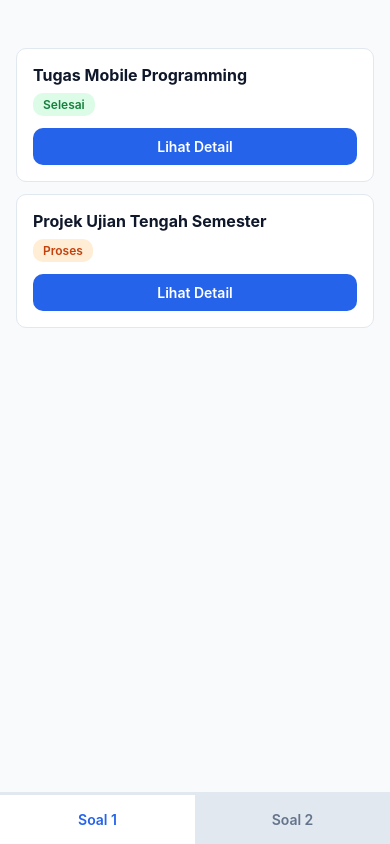
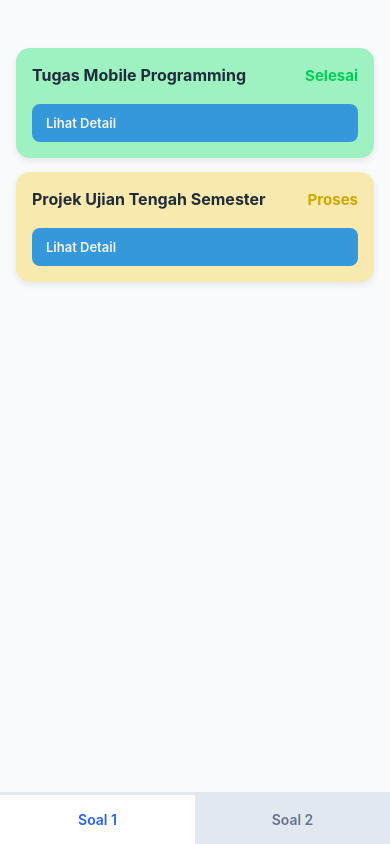
Before and after one commit to sharkpause/uts-lab-mobile, a React Native app: screen / in a window 390 px wide. Built offline with nearby package versions, Linux system fonts and the light colour scheme.

Commit message:
feat: change styling to be more unique

```diff
--- a/src/components/InfoCard.tsx
+++ b/src/components/InfoCard.tsx
@@ -11,19 +11,29 @@ const InfoCard = ({ title, status, onPress }: InfoCardProps) => {
   const isSelesai = status === 'Selesai';
 
   return (
-    <View style={styles.card}>
+    <View style={[
+      styles.card,
+      {
+        backgroundColor: status == 'Selesai' ? '#9ef2c1' : '#f8e9ae'
+      }
+      ]}>
+      <View style={styles.titleRow}>
         <Text style={styles.title}>{title}</Text>
-      <View
+          <Text
             style={[
-          styles.badge,
-          { backgroundColor: isSelesai ? '#DCFCE7' : '#FFEDD5' },
+              styles.badgeText,
+              isSelesai ? styles.textSelesai : styles.textProses,
             ]}
           >
-        <Text style={[styles.badgeText, { color: isSelesai ? '#15803D' : '#C2410C' }]}>
             {status}
           </Text>
       </View>
-      <TouchableOpacity activeOpacity={0.6} style={styles.button} onPress={onPress}>
+
+      <TouchableOpacity
+        activeOpacity={0.7}
+        style={styles.button}
+        onPress={onPress}
+      >
         <Text style={styles.buttonText}>Lihat Detail</Text>
       </TouchableOpacity>
     </View>
@@ -32,43 +42,52 @@ const InfoCard = ({ title, status, onPress }: InfoCardProps) => {
 
 const styles = StyleSheet.create({
   card: {
-    backgroundColor: '#FFFFFF',
-    borderWidth: 1,
-    borderColor: '#E2E8F0',
-    borderRadius: 10,
+    borderRadius: 14,
     padding: 16,
-    marginBottom: 12,
+    marginBottom: 14,
+
+    shadowColor: '#000000',
+    elevation: 8,
+
+    shadowOffset: { width: 0, height: 3 },
+    shadowOpacity: 0.08,
+    shadowRadius: 6,
+  },
+  titleRow: {
+    flexDirection: 'row',
+    alignItems: 'center',
+    justifyContent: 'space-between',
+    gap: 10,
+    marginBottom: 18,
   },
   title: {
+    flex: 1,
     fontSize: 16,
-    fontWeight: 'bold',
-    color: '#0F172A',
-    marginBottom: 8,
-    borderRadius: 10,
-  },
-  badge: {
-    alignSelf: 'flex-start',
-    paddingHorizontal: 10,
-    paddingVertical: 4,
-    marginBottom: 12,
-    borderRadius: 10,
+    fontWeight: '700',
+    color: '#202C39',
+    lineHeight: 22,
   },
   badgeText: {
-    fontSize: 12,
-    fontWeight: '600',
-    borderRadius: 10,
+    fontSize: 15,
+    fontWeight: '700',
+  },
+  textSelesai: {
+    color: '#00cd56',
+  },
+  textProses: {
+    color: '#d0a600',
   },
   button: {
-    backgroundColor: '#2563EB',
-    paddingVertical: 10,
-    alignItems: 'center',
-    borderRadius: 10,
+    backgroundColor: '#3498db',
+    paddingVertical: 11,
+    paddingHorizontal: 14,
+    flexDirection: 'row',
+    borderRadius: 8,
   },
   buttonText: {
-    color: '#FFFFFF',
-    fontSize: 14,
+    color: '#F8F5EC',
+    fontSize: 13,
     fontWeight: '600',
-    borderRadius: 10,
   },
 });
 
--- a/src/screens/StudentDirectoryScreen.tsx
+++ b/src/screens/StudentDirectoryScreen.tsx
@@ -55,22 +55,32 @@ const styles = StyleSheet.create({
   },
   input: {
     backgroundColor: '#FFFFFF',
-    borderWidth: 1,
-    borderColor: '#E2E8F0',
     borderRadius: 10,
     paddingHorizontal: 14,
     paddingVertical: 10,
     fontSize: 15,
-    marginBottom: 12,
     color: '#0F172A',
+
+    shadowColor: '#000000',
+    shadowOffset: { width: 0, height: 3 },
+    shadowOpacity: 0.8,
+    shadowRadius: 6,
+
+    elevation: 4,
   },
   item: {
     backgroundColor: '#FFFFFF',
-    borderWidth: 1,
-    borderColor: '#E2E8F0',
     borderRadius: 10,
-    padding: 14,
-    marginBottom: 10,
+    padding: 10,
+    margin: 10,
+    marginBottom: 0,
+
+    shadowColor: '#000000',
+    elevation: 4,
+
+    shadowOffset: { width: 0, height: 3 },
+    shadowOpacity: 0.08,
+    shadowRadius: 6,
   },
   itemNama: {
     fontSize: 15,
```
Lines whose indentation alone changed are shown as unchanged.
